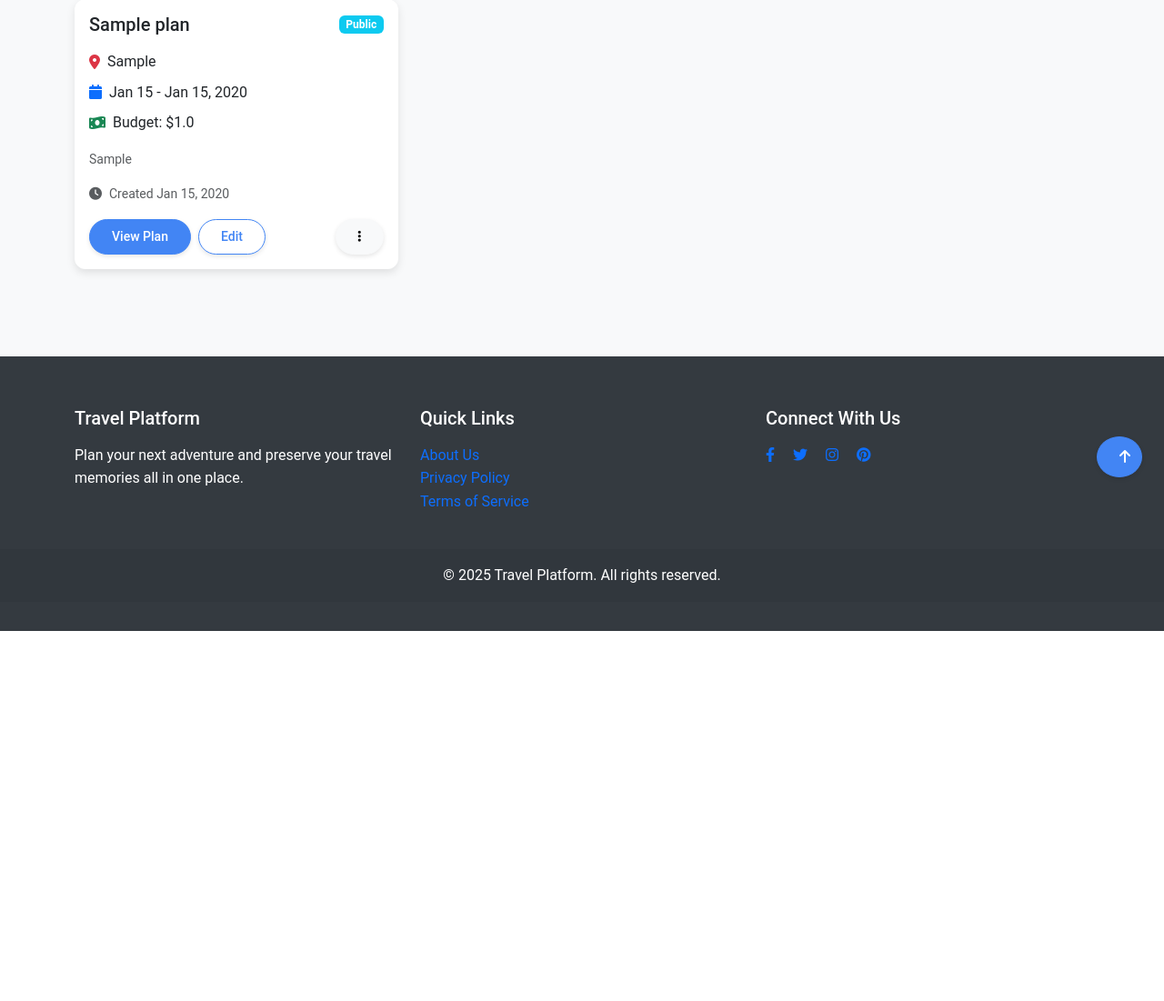
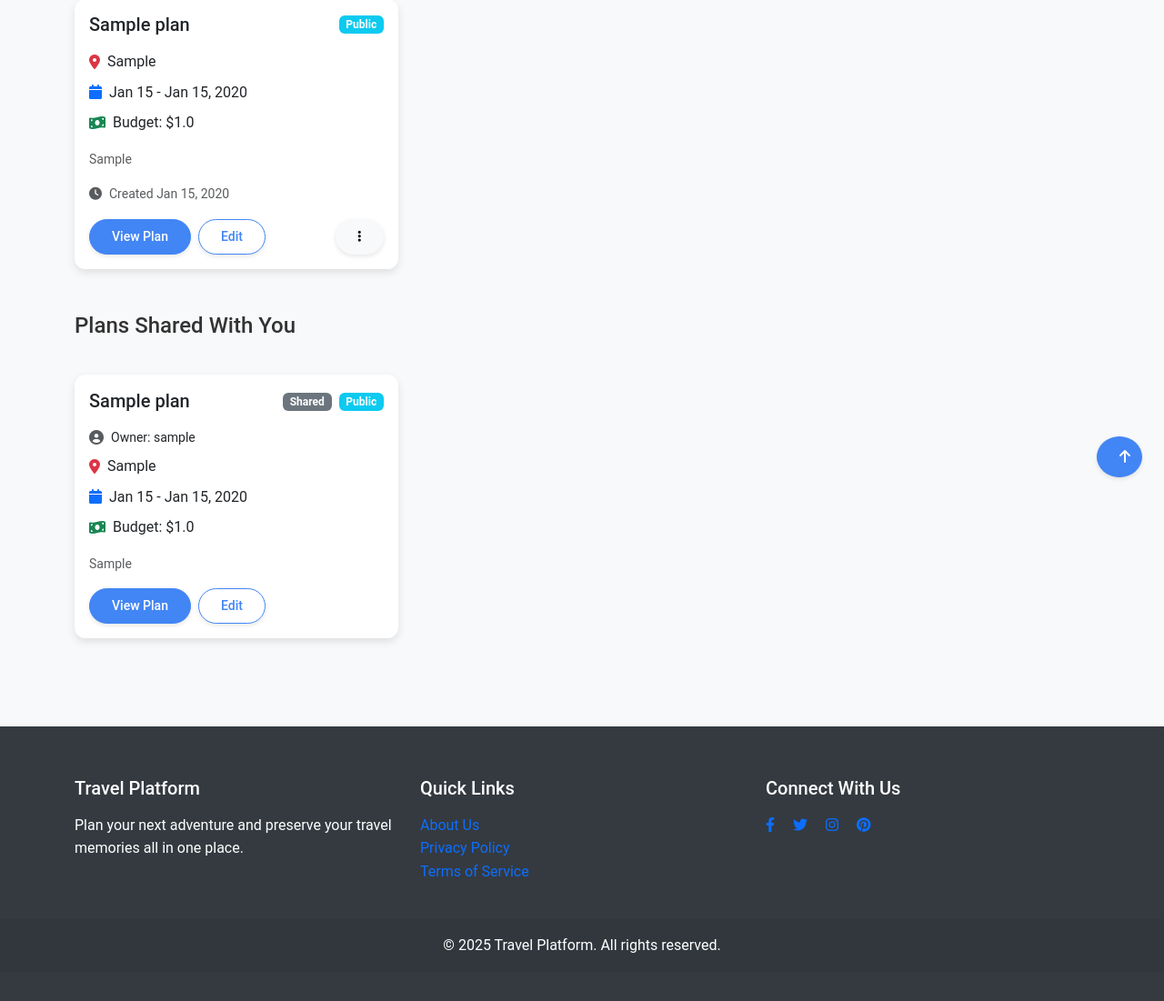
Before and after one commit to Sorrymakershen/cits-5505-team-project-group53, a Flask app: page /planner/ in a window 1280 px wide. Shown: the part 251-1352 px from the top of the page at 91% size. Before the commit the page ends 945 px from the top, so only its background shows below. Run offline with Flask 3, Linux system fonts and the light colour scheme; a user stored in the database is signed in; tables that the repository leaves empty hold one stand-in row (values such as "Sample post"); some libraries are stand-ins or nearby versions.

Commit message:
fixing bugs after accepting sharing

```diff
--- a/app/templates/planner/index.html
+++ b/app/templates/planner/index.html
@@ -121,6 +121,63 @@
                 </div>
             {% endif %}
         </div>
+
+        {# Section for Shared Plans #}
+        {% if shared_plans %}
+        <div class="row mt-5">
+            <div class="col">
+                <h2 class="h4">Plans Shared With You</h2>
+            </div>
+        </div>
+        <div class="row g-4 mt-2">
+            {% for plan in shared_plans %}
+                <div class="col-md-6 col-lg-4 animate fade-in" data-index="shared-{{ loop.index0 }}">
+                    <div class="card h-100">
+                        <div class="card-body">
+                            <div class="d-flex justify-content-between align-items-center mb-3">
+                                <h5 class="card-title mb-0">{{ plan.title }}</h5>
+                                <div>
+                                    <span class="badge bg-secondary me-1">Shared</span>
+                                    {% if plan.is_public %}
+                                        <span class="badge bg-info">Public</span>
+                                    {% endif %}
+                                </div>
+                            </div>
+                            <div class="d-flex align-items-center mb-2">
+                                <i class="fas fa-user-circle text-muted me-2"></i>
+                                <span class="small">Owner: {{ plan.user.username }}</span>
+                            </div>
+                            <div class="d-flex align-items-center mb-2">
+                                <i class="fas fa-map-marker-alt text-danger me-2"></i>
+                                <span>{{ plan.destination }}</span>
+                            </div>
+                            <div class="d-flex align-items-center mb-2">
+                                <i class="fas fa-calendar text-primary me-2"></i>
+                                <span>{{ plan.start_date.strftime('%b %d') }} - {{ plan.end_date.strftime('%b %d, %Y') }}</span>
+                            </div>
+                            <div class="d-flex align-items-center mb-3">
+                                <i class="fas fa-money-bill-wave text-success me-2"></i>
+                                <span>Budget: ${{ plan.budget }}</span>
+                            </div>
+                            <p class="card-text small text-muted mb-3">
+                                {{ plan.interests or 'No interests specified' | truncate(100) }}
+                            </p>
+
+                            <div class="d-flex gap-2">
+                                <a href="{{ url_for('planner.view_plan', plan_id=plan.id) }}" class="btn btn-sm btn-primary">View Plan</a>
+                                {# Edit button for shared plans depends on 'can_edit' permission which is checked in the route #}
+                                {# We can conditionally show it if we pass more detailed share info, or let the route handle redirect if no permission #}
+                                <a href="{{ url_for('planner.edit_plan', plan_id=plan.id) }}" class="btn btn-sm btn-outline-primary">Edit</a>
+                                {# No delete or further share options for plans shared with user, only owner can do that #}
+                            </div>
+                        </div>
+                    </div>
+                </div>
+            {% endfor %}
+        </div>
+        {% endif %}
+        {# End of Shared Plans Section #}
+
     </div>
 </section>
 
```
